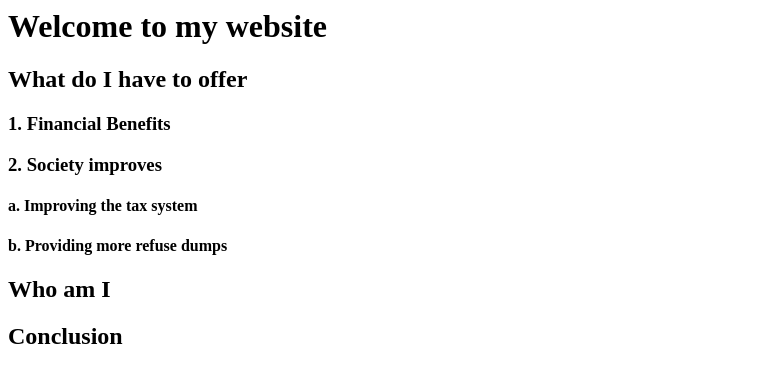
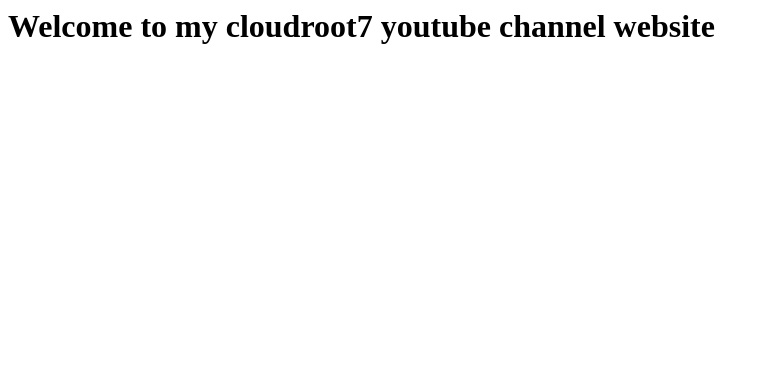
Before and after one commit to raj13aug/Static_HTML_GCP, a plain HTML site: page index.html in a window 1280 px wide. Shown: the whole page, without its empty margins (0-770 px from the left). Drawn offline with Linux system fonts and the light colour scheme.

Commit message:
Update index.html

```diff
--- a/index.html
+++ b/index.html
@@ -1,15 +1 @@
-<h1>Welcome to my website</h1>
-
-<h2>What do I have to offer</h2>
-
-<h3>1. Financial Benefits</h3>
-
-<h3>2. Society improves</h3>
-
-<h4>a. Improving the tax system</h4>
-
-<h4>b. Providing more refuse dumps</h4>
-
-<h2>Who am I</h2>
-
-<h2>Conclusion</h2>
+<h1>Welcome to my cloudroot7 youtube channel website</h1>
```
